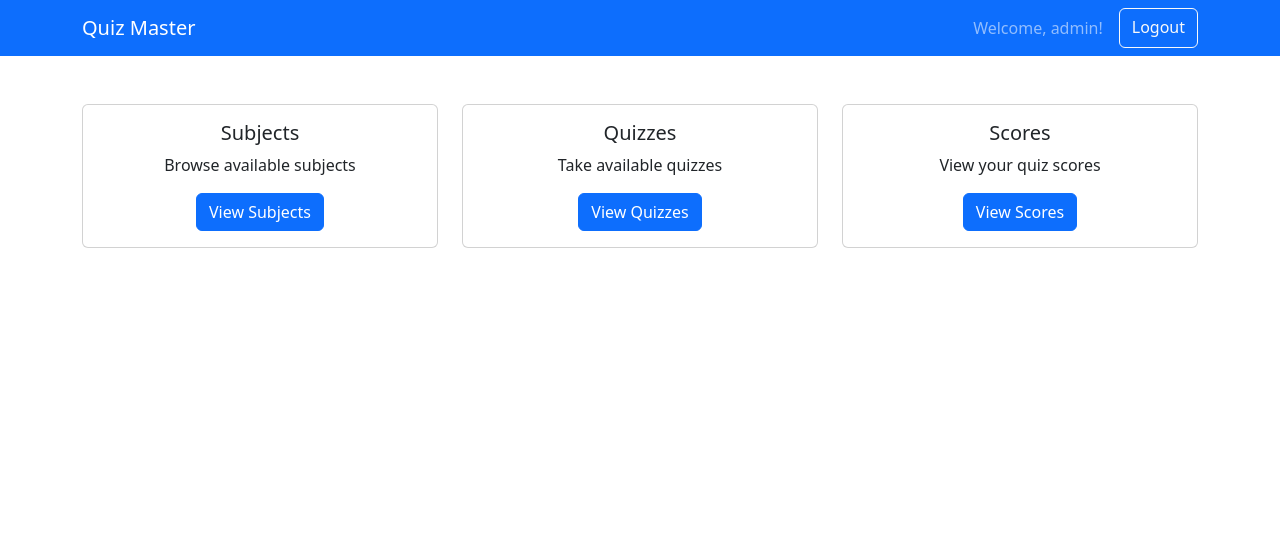
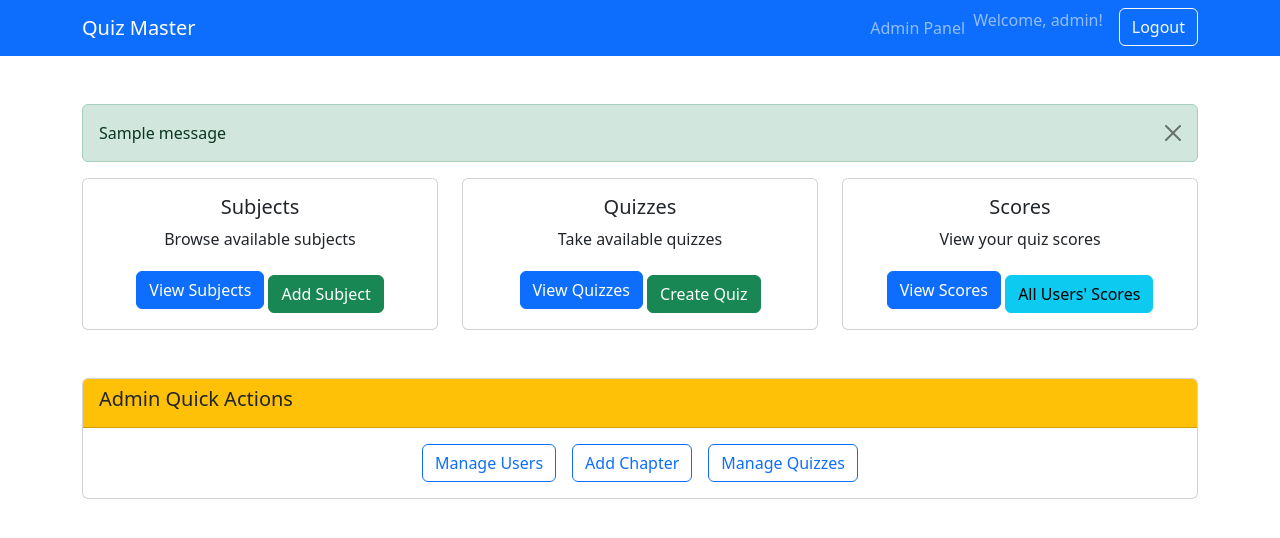
Before and after one commit to aadita03/QuizMaster, a Flask app: page /dashboard in a window 1280 px wide. Shown: the top 538 px of the page. Run offline with Flask 3, Linux system fonts and the light colour scheme; a user stored in the database is signed in; tables that the repository leaves empty hold one stand-in row (values such as "Sample post"); one stand-in notice (Sample message) is shown.

Commit message:
Add files via upload

```diff
--- a/Quiz_master_23f2000181/app/models.py
+++ b/Quiz_master_23f2000181/app/models.py
@@ -9,6 +9,10 @@ class User(db.Model, UserMixin):
     full_name = db.Column(db.String(150))
     qualification = db.Column(db.String(100))
     dob = db.Column(db.Date)
+    is_admin = db.Column(db.Boolean, default=False)  # Add this line
+
+    def is_administrator(self):
+        return self.is_admin
 
 class Subject(db.Model):
     id = db.Column(db.Integer, primary_key=True)
@@ -25,7 +29,7 @@ class Quiz(db.Model):
     id = db.Column(db.Integer, primary_key=True)
     chapter_id = db.Column(db.Integer, db.ForeignKey('chapter.id'))
     date_of_quiz = db.Column(db.DateTime)
-    time_duration = db.Column(db.String(10))  # Format HH:MM
+    time_duration = db.Column(db.String(10))
 
 class Question(db.Model):
     id = db.Column(db.Integer, primary_key=True)
@@ -35,7 +39,7 @@ class Question(db.Model):
     option2 = db.Column(db.String(100), nullable=False)
     option3 = db.Column(db.String(100), nullable=False)
     option4 = db.Column(db.String(100), nullable=False)
-    correct_option = db.Column(db.Integer, nullable=False)  # 1, 2, 3, or 4
+    correct_option = db.Column(db.Integer, nullable=False)
 
 class Score(db.Model):
     id = db.Column(db.Integer, primary_key=True)
--- a/Quiz_master_23f2000181/app/routes.py
+++ b/Quiz_master_23f2000181/app/routes.py
@@ -3,11 +3,10 @@ from flask_login import login_user, logout_user, login_required, current_user
 from app.models import User
 from app import db
 from werkzeug.security import generate_password_hash, check_password_hash
-from app import login_manager  # Import login_manager from app
+from app import login_manager
 
 main = Blueprint('main', __name__)
 
-# User loader function
 @login_manager.user_loader
 def load_user(user_id):
     return User.query.get(int(user_id))
--- a/Quiz_master_23f2000181/app/templates/dashboard.html
+++ b/Quiz_master_23f2000181/app/templates/dashboard.html
@@ -7,22 +7,50 @@
 <body>
     <nav class="navbar navbar-expand-lg navbar-dark bg-primary">
         <div class="container">
-            <a class="navbar-brand" href="#">Quiz Master</a>
-            <div class="navbar-nav ms-auto">
-                <span class="navbar-text me-3">Welcome, {{ current_user.username }}!</span>
-                <a class="btn btn-outline-light" href="{{ url_for('main.logout') }}">Logout</a>
+            <a class="navbar-brand" href="{{ url_for('main.dashboard') }}">Quiz Master</a>
+            <button class="navbar-toggler" type="button" data-bs-toggle="collapse" data-bs-target="#navbarNav">
+                <span class="navbar-toggler-icon"></span>
+            </button>
+            <div class="collapse navbar-collapse" id="navbarNav">
+                <ul class="navbar-nav ms-auto">
+                    {% if current_user.is_administrator() %}
+                    <li class="nav-item">
+                        <a class="nav-link" href="{{ url_for('admin.upload_quiz') }}">Admin Panel</a>
+                    </li>
+                    {% endif %}
+                    <li class="nav-item">
+                        <span class="navbar-text me-3">Welcome, {{ current_user.username }}!</span>
+                    </li>
+                    <li class="nav-item">
+                        <a class="btn btn-outline-light" href="{{ url_for('main.logout') }}">Logout</a>
+                    </li>
+                </ul>
             </div>
         </div>
     </nav>
 
     <div class="container mt-5">
+        {% with messages = get_flashed_messages(with_categories=true) %}
+            {% if messages %}
+                {% for category, message in messages %}
+                    <div class="alert alert-{{ category }} alert-dismissible fade show">
+                        {{ message }}
+                        <button type="button" class="btn-close" data-bs-dismiss="alert"></button>
+                    </div>
+                {% endfor %}
+            {% endif %}
+        {% endwith %}
+
         <div class="row">
             <div class="col-md-4 mb-4">
                 <div class="card h-100">
                     <div class="card-body text-center">
                         <h5 class="card-title">Subjects</h5>
                         <p class="card-text">Browse available subjects</p>
-                        <a href="#" class="btn btn-primary">View Subjects</a>
+                        <a href="{{ url_for('main.subjects') }}" class="btn btn-primary">View Subjects</a>
+                        {% if current_user.is_administrator() %}
+                        <a href="{{ url_for('admin.add_subject') }}" class="btn btn-success mt-2">Add Subject</a>
+                        {% endif %}
                     </div>
                 </div>
             </div>
@@ -31,7 +59,10 @@
                     <div class="card-body text-center">
                         <h5 class="card-title">Quizzes</h5>
                         <p class="card-text">Take available quizzes</p>
-                        <a href="#" class="btn btn-primary">View Quizzes</a>
+                        <a href="{{ url_for('main.quizzes') }}" class="btn btn-primary">View Quizzes</a>
+                        {% if current_user.is_administrator() %}
+                        <a href="{{ url_for('admin.upload_quiz') }}" class="btn btn-success mt-2">Create Quiz</a>
+                        {% endif %}
                     </div>
                 </div>
             </div>
@@ -40,11 +71,36 @@
                     <div class="card-body text-center">
                         <h5 class="card-title">Scores</h5>
                         <p class="card-text">View your quiz scores</p>
-                        <a href="#" class="btn btn-primary">View Scores</a>
+                        <a href="{{ url_for('main.scores') }}" class="btn btn-primary">View Scores</a>
+                        {% if current_user.is_administrator() %}
+                        <a href="{{ url_for('admin.view_all_scores') }}" class="btn btn-info mt-2">All Users' Scores</a>
+                        {% endif %}
                     </div>
                 </div>
             </div>
         </div>
+
+        {% if current_user.is_administrator() %}
+        <div class="row mt-4">
+            <div class="col-12">
+                <div class="card">
+                    <div class="card-header bg-warning text-dark">
+                        <h5>Admin Quick Actions</h5>
+                    </div>
+                    <div class="card-body">
+                        <div class="d-flex justify-content-center gap-3">
+                            <a href="{{ url_for('admin.manage_users') }}" class="btn btn-outline-primary">Manage Users</a>
+                            <a href="{{ url_for('admin.add_chapter') }}" class="btn btn-outline-primary">Add Chapter</a>
+                            <a href="{{ url_for('admin.view_quizzes') }}" class="btn btn-outline-primary">Manage Quizzes</a>
+                        </div>
+                    </div>
+                </div>
+            </div>
+        </div>
+        {% endif %}
     </div>
+
+
+    <script src="https://cdn.jsdelivr.net/npm/bootstrap@5.3.0/dist/js/bootstrap.bundle.min.js"></script>
 </body>
 </html>
--- /dev/null
+++ b/Quiz_master_23f2000181/app/test.py
@@ -0,0 +1,3 @@
+from app.models import User
+admin = User.query.filter_by(email='admin@quizmaster.com').first()
+print(admin.is_admin)
```
Also changed, not shown: Quiz_master_23f2000181/app/__init__.py (+28 -3 lines), Quiz_master_23f2000181/app/admin.py (added, +55 -0 lines), Quiz_master_23f2000181/app/templates/admin/upload_quiz.html (added, +107 -0 lines), Quiz_master_23f2000181/instance/quizmaster.db, 1 other file.
